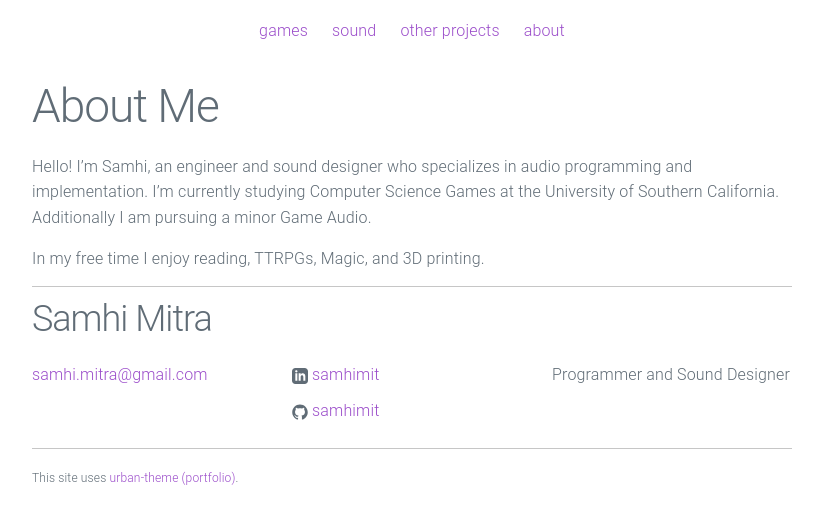
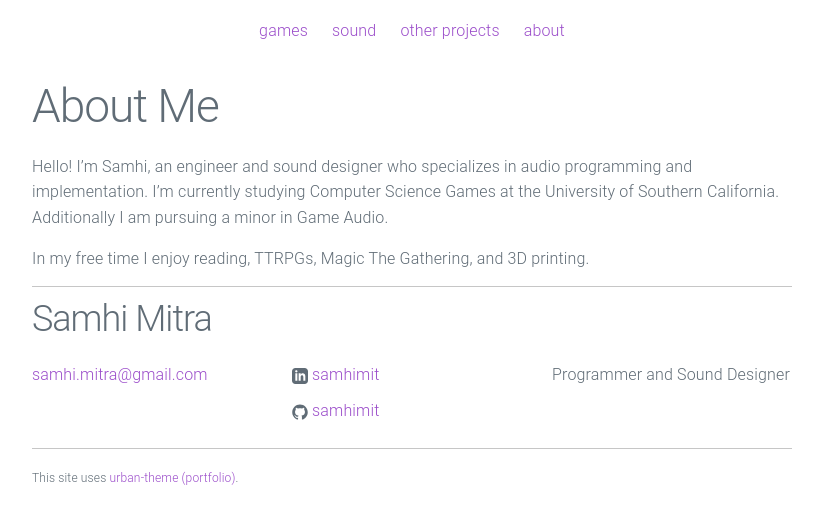
Before and after one commit to samhimit/samhimit.github.io, a Jekyll site: the page built from about.md, in a window 1280 px wide. Shown: the top 524 px of the page, without its empty margins (228-1047 px from the left). Built offline with Jekyll 4.4.1, drawn with Linux system fonts in a browser that asks for light colours.

```diff
--- a/about.md
+++ b/about.md
@@ -4,6 +4,6 @@ title: "About Me"
 permalink: /about/
 ---
 
-Hello! I'm Samhi, an engineer and sound designer who specializes in audio programming and implementation. I'm currently studying Computer Science Games at the University of Southern California. Additionally I am pursuing a minor Game Audio.
+Hello! I'm Samhi, an engineer and sound designer who specializes in audio programming and implementation. I'm currently studying Computer Science Games at the University of Southern California. Additionally I am pursuing a minor in Game Audio.
 
-In my free time I enjoy reading, TTRPGs, Magic, and 3D printing.
+In my free time I enjoy reading, TTRPGs, Magic The Gathering, and 3D printing.
```
Also changed, not shown: games/_posts/2024-5-06-sorelle.md (+25 -4 lines), sound/_posts/2024-5-06-sorelle.md (+22 -4 lines).
